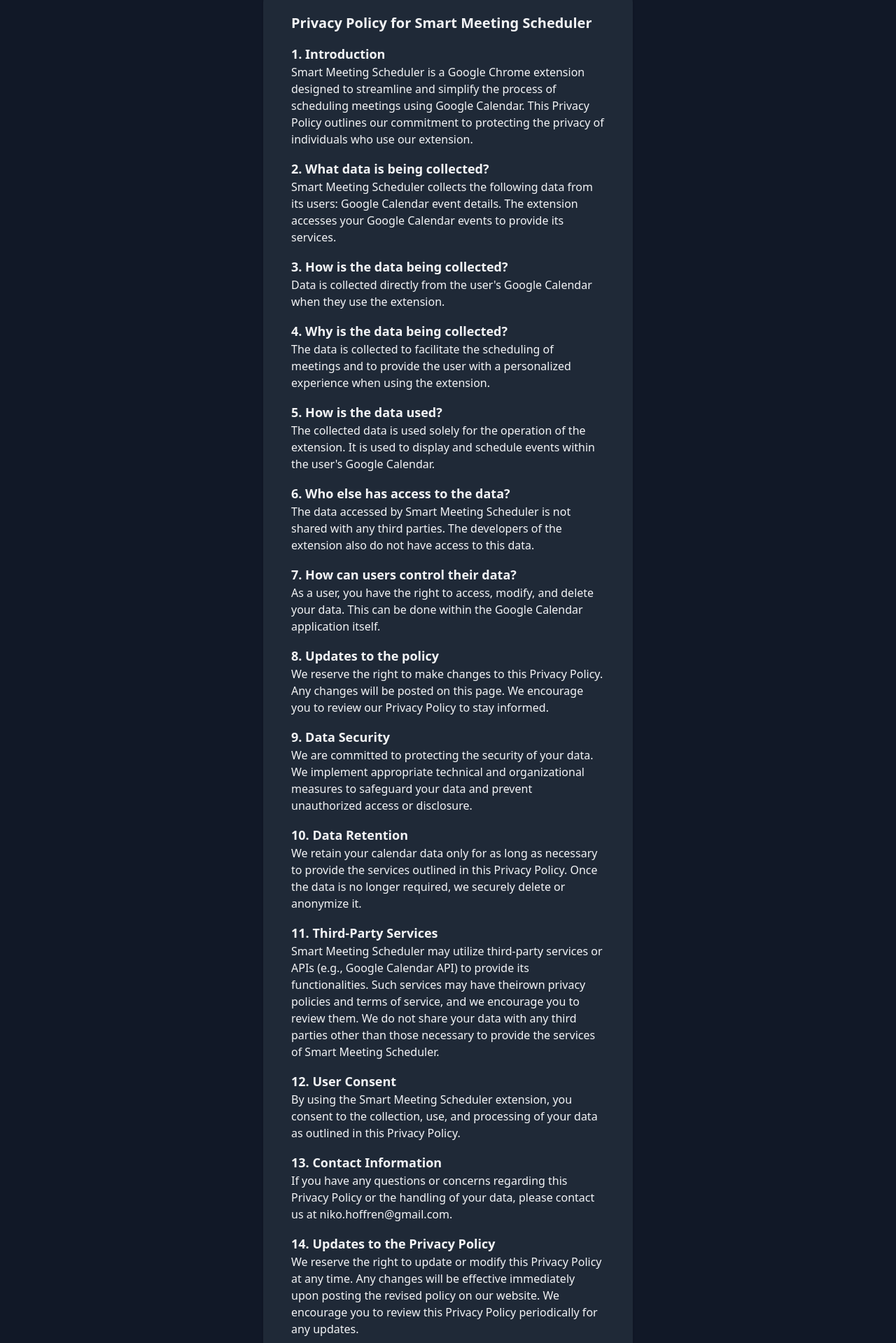
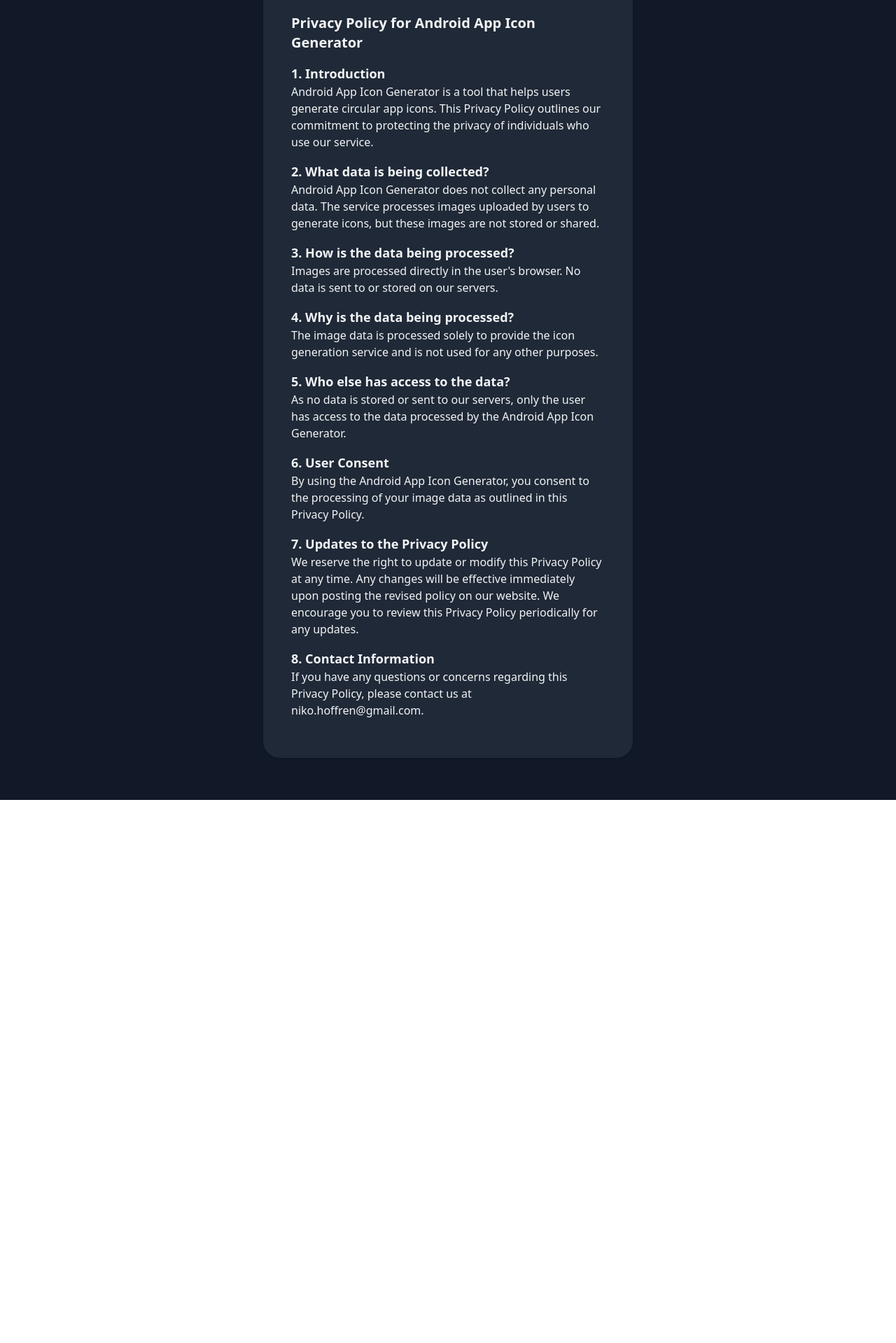
Before and after one commit to nikohoffren/app-icon-generator-website, a React (Vite) app: page /about in a window 1280 px wide. Shown: the part 141-2060 px from the top of the page at 70% size. After the commit the page ends 1284 px from the top, so only its background shows below. Built offline with nearby package versions, Linux system fonts and the light colour scheme.

Commit message:
Update PrivacyPolicy

```diff
--- a/src/pages/PrivacyPolicy.jsx
+++ b/src/pages/PrivacyPolicy.jsx
@@ -7,7 +7,7 @@
                 <div className="relative px-4 py-10 bg-gray-800 mx-8 md:mx-0 shadow rounded-3xl sm:p-10">
                     <div className="max-w-md mx-auto">
                         <div className="font-semibold text-xl text-gray-100 mb-4">
-                            Privacy Policy for Smart Meeting Scheduler
+                            Privacy Policy for Android App Icon Generator
                         </div>
 
                         <div className="mb-4">
@@ -15,12 +15,7 @@
                                 1. Introduction
                             </div>
                             <p className="text-gray-100">
-                                Smart Meeting Scheduler is a Google Chrome
-                                extension designed to streamline and simplify
-                                the process of scheduling meetings using Google
-                                Calendar. This Privacy Policy outlines our
-                                commitment to protecting the privacy of
-                                individuals who use our extension.
+                                Android App Icon Generator is a tool that helps users generate circular app icons. This Privacy Policy outlines our commitment to protecting the privacy of individuals who use our service.
                             </p>
                         </div>
 
@@ -29,157 +24,61 @@
                                 2. What data is being collected?
                             </div>
                             <p className="text-gray-100">
-                                Smart Meeting Scheduler collects the following
-                                data from its users: Google Calendar event
-                                details. The extension accesses your Google
-                                Calendar events to provide its services.
+                                Android App Icon Generator does not collect any personal data. The service processes images uploaded by users to generate icons, but these images are not stored or shared.
                             </p>
                         </div>
 
                         <div className="mb-4">
                             <div className="font-semibold text-lg text-gray-100">
-                                3. How is the data being collected?
+                                3. How is the data being processed?
                             </div>
                             <p className="text-gray-100">
-                                Data is collected directly from the user's
-                                Google Calendar when they use the extension.
+                                Images are processed directly in the user's browser. No data is sent to or stored on our servers.
                             </p>
                         </div>
 
                         <div className="mb-4">
                             <div className="font-semibold text-lg text-gray-100">
-                                4. Why is the data being collected?
+                                4. Why is the data being processed?
                             </div>
                             <p className="text-gray-100">
-                                The data is collected to facilitate the
-                                scheduling of meetings and to provide the user
-                                with a personalized experience when using the
-                                extension.
+                                The image data is processed solely to provide the icon generation service and is not used for any other purposes.
                             </p>
                         </div>
 
                         <div className="mb-4">
                             <div className="font-semibold text-lg text-gray-100">
-                                5. How is the data used?
+                                5. Who else has access to the data?
                             </div>
                             <p className="text-gray-100">
-                                The collected data is used solely for the
-                                operation of the extension. It is used to
-                                display and schedule events within the user's
-                                Google Calendar.
+                                As no data is stored or sent to our servers, only the user has access to the data processed by the Android App Icon Generator.
                             </p>
                         </div>
 
                         <div className="mb-4">
                             <div className="font-semibold text-lg text-gray-100">
-                                6. Who else has access to the data?
+                                6. User Consent
                             </div>
                             <p className="text-gray-100">
-                                The data accessed by Smart Meeting Scheduler is
-                                not shared with any third parties. The
-                                developers of the extension also do not have
-                                access to this data.
+                                By using the Android App Icon Generator, you consent to the processing of your image data as outlined in this Privacy Policy.
                             </p>
                         </div>
 
                         <div className="mb-4">
                             <div className="font-semibold text-lg text-gray-100">
-                                7. How can users control their data?
+                                7. Updates to the Privacy Policy
                             </div>
                             <p className="text-gray-100">
-                                As a user, you have the right to access, modify,
-                                and delete your data. This can be done within
-                                the Google Calendar application itself.
+                                We reserve the right to update or modify this Privacy Policy at any time. Any changes will be effective immediately upon posting the revised policy on our website. We encourage you to review this Privacy Policy periodically for any updates.
                             </p>
                         </div>
 
                         <div className="mb-4">
                             <div className="font-semibold text-lg text-gray-100">
-                                8. Updates to the policy
+                                8. Contact Information
                             </div>
                             <p className="text-gray-100">
-                                We reserve the right to make changes to this
-                                Privacy Policy. Any changes will be posted on
-                                this page. We encourage you to review our
-                                Privacy Policy to stay informed.
-                            </p>
-                        </div>
-
-                        <div className="mb-4">
-                            <div className="font-semibold text-lg text-gray-100">
-                                9. Data Security
-                            </div>
-                            <p className="text-gray-100">
-                                We are committed to protecting the security of
-                                your data. We implement appropriate technical
-                                and organizational measures to safeguard your
-                                data and prevent unauthorized access or
-                                disclosure.
-                            </p>
-                        </div>
-
-                        <div className="mb-4">
-                            <div className="font-semibold text-lg text-gray-100">
-                                10. Data Retention
-                            </div>
-                            <p className="text-gray-100">
-                                We retain your calendar data only for as long as
-                                necessary to provide the services outlined in
-                                this Privacy Policy. Once the data is no longer
-                                required, we securely delete or anonymize it.
-                            </p>
-                        </div>
-
-                        <div className="mb-4">
-                            <div className="font-semibold text-lg text-gray-100">
-                                11. Third-Party Services
-                            </div>
-                            <p className="text-gray-100">
-                                Smart Meeting Scheduler may utilize third-party
-                                services or APIs (e.g., Google Calendar API) to
-                                provide its functionalities. Such services may
-                                have theirown privacy policies and terms of
-                                service, and we encourage you to review them. We
-                                do not share your data with any third parties
-                                other than those necessary to provide the
-                                services of Smart Meeting Scheduler.
-                            </p>
-                        </div>
-
-                        <div className="mb-4">
-                            <div className="font-semibold text-lg text-gray-100">
-                                12. User Consent
-                            </div>
-                            <p className="text-gray-100">
-                                By using the Smart Meeting Scheduler extension,
-                                you consent to the collection, use, and
-                                processing of your data as outlined in this
-                                Privacy Policy.
-                            </p>
-                        </div>
-
-                        <div className="mb-4">
-                            <div className="font-semibold text-lg text-gray-100">
-                                13. Contact Information
-                            </div>
-                            <p className="text-gray-100">
-                                If you have any questions or concerns regarding
-                                this Privacy Policy or the handling of your
-                                data, please contact us at niko.hoffren@gmail.com.
-                            </p>
-                        </div>
-
-                        <div className="mb-4">
-                            <div className="font-semibold text-lg text-gray-100">
-                                14. Updates to the Privacy Policy
-                            </div>
-                            <p className="text-gray-100">
-                                We reserve the right to update or modify this
-                                Privacy Policy at any time.  Any changes will be
-                                effective immediately upon posting the revised
-                                policy on our website. We encourage you to
-                                review this Privacy Policy periodically for any
-                                updates.
+                                If you have any questions or concerns regarding this Privacy Policy, please contact us at niko.hoffren@gmail.com.
                             </p>
                         </div>
                     </div>
```
